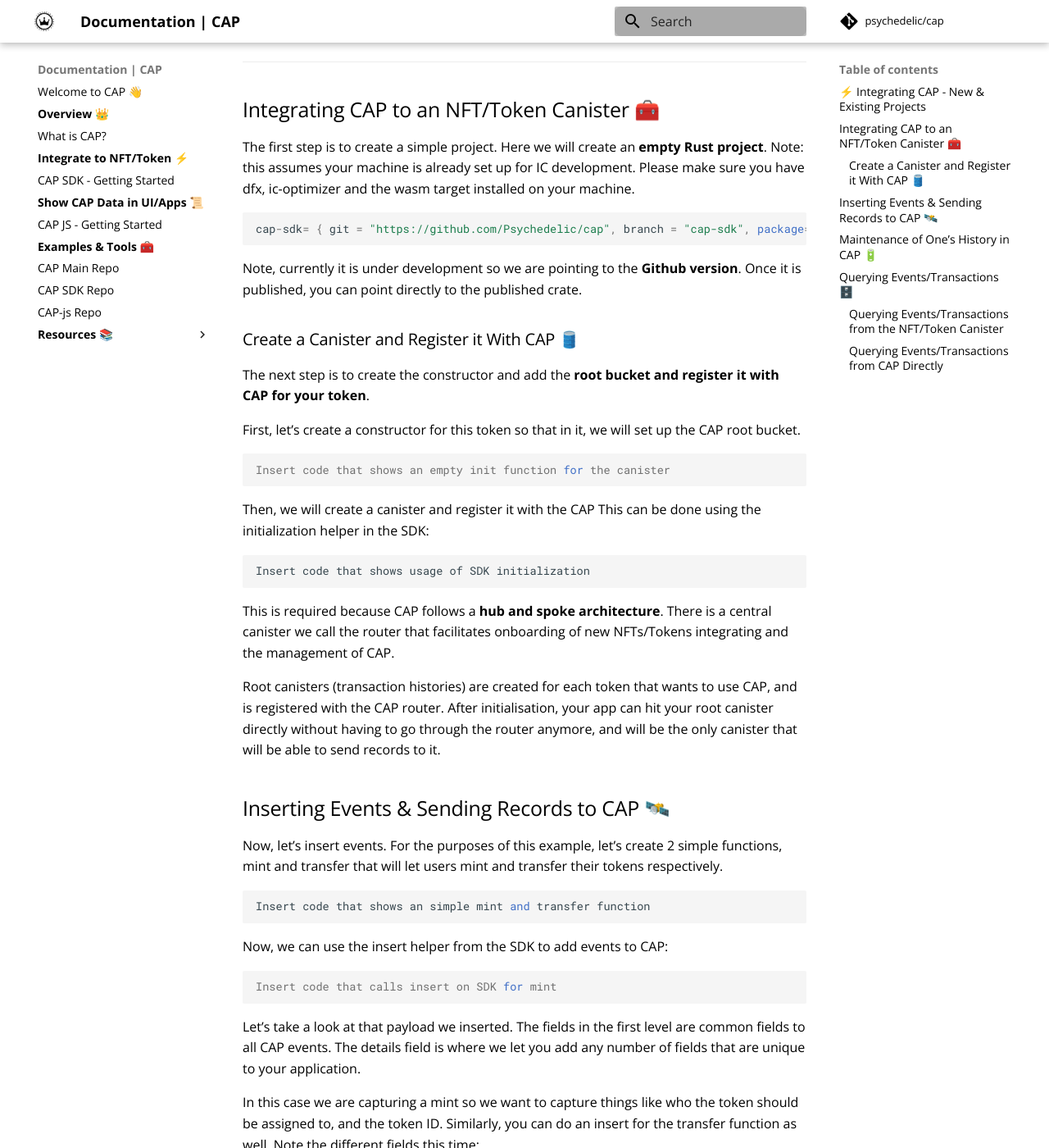
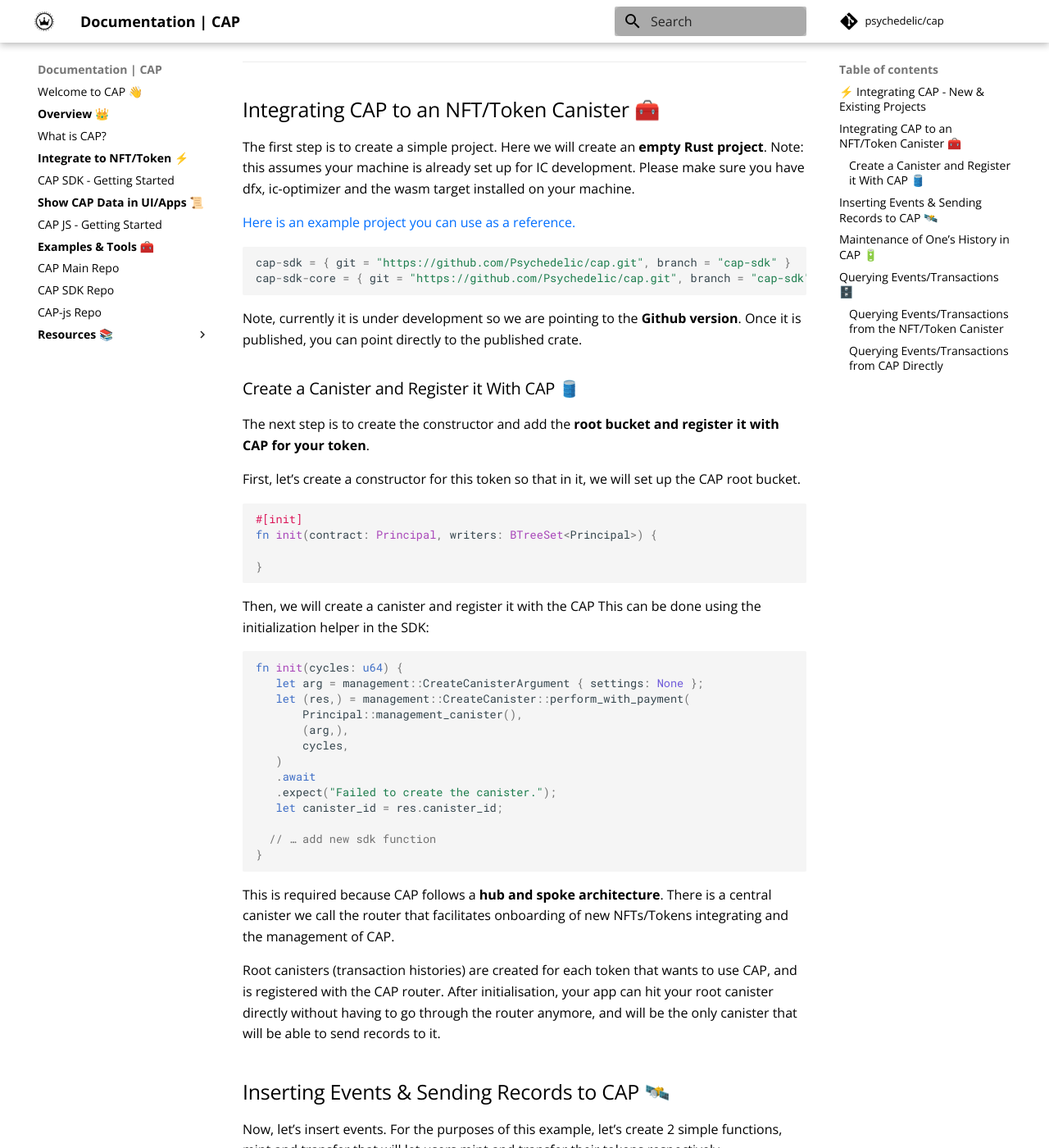
Before and after one commit to Psychedelic/cap-docs, an MkDocs documentation site: the page built from docs/integrate-cap/getting-started.md, in a window 1280 px wide and 1400 px high, scrolled down 588 px. Shown: the whole window at 82% size. Built offline with MkDocs 1.6.1 and Material for MkDocs 9.7.7, drawn with Linux system fonts in a browser that asks for light colours; comment, search, counter and statistics services are not loaded.

Commit message:
Update getting-started.md

````diff
--- a/docs/integrate-cap/getting-started.md
+++ b/docs/integrate-cap/getting-started.md
@@ -28,8 +28,11 @@ The following guide will take you through creating a sample project (NFT/Token)
 
 The first step is to create a simple project. Here we will create an **empty Rust project**. Note: this assumes your machine is already set up for IC development. Please make sure you have dfx, ic-optimizer and the wasm target installed on your machine.
 
-```
-cap-sdk= { git = "https://github.com/Psychedelic/cap", branch = "cap-sdk", package="cap-sdk", features = []}
+[Here is an example project you can use as a reference.](https://github.com/Psychedelic/cap-example/tree/jsonsivar/init)
+
+```rust
+cap-sdk = { git = "https://github.com/Psychedelic/cap.git", branch = "cap-sdk" }
+cap-sdk-core = { git = "https://github.com/Psychedelic/cap.git", branch = "cap-sdk" }
 ```
 
 Note, currently it is under development so we are pointing to the **Github version**. Once it is published, you can point directly to the published crate.
@@ -40,14 +43,29 @@ The next step is to create the constructor and add the **root bucket and registe
 
 First, let’s create a constructor for this token so that in it, we will set up the CAP root bucket.
 
-```
-Insert code that shows an empty init function for the canister
+```rust
+#[init]
+fn init(contract: Principal, writers: BTreeSet<Principal>) {
+
+}
 ```
 
 Then, we will create a canister and register it with the CAP This can be done using the initialization helper in the SDK:
 
-```
-Insert code that shows usage of SDK initialization
+```rust
+fn init(cycles: u64) {
+   let arg = management::CreateCanisterArgument { settings: None };
+   let (res,) = management::CreateCanister::perform_with_payment(
+       Principal::management_canister(),
+       (arg,),
+       cycles,
+   )
+   .await
+   .expect("Failed to create the canister.");
+   let canister_id = res.canister_id;
+
+  // … add new sdk function
+}
 ```
 
 This is required because CAP follows a **hub and spoke architecture**. There is a central canister we call the router that facilitates onboarding of new NFTs/Tokens integrating and the management of CAP.
````
